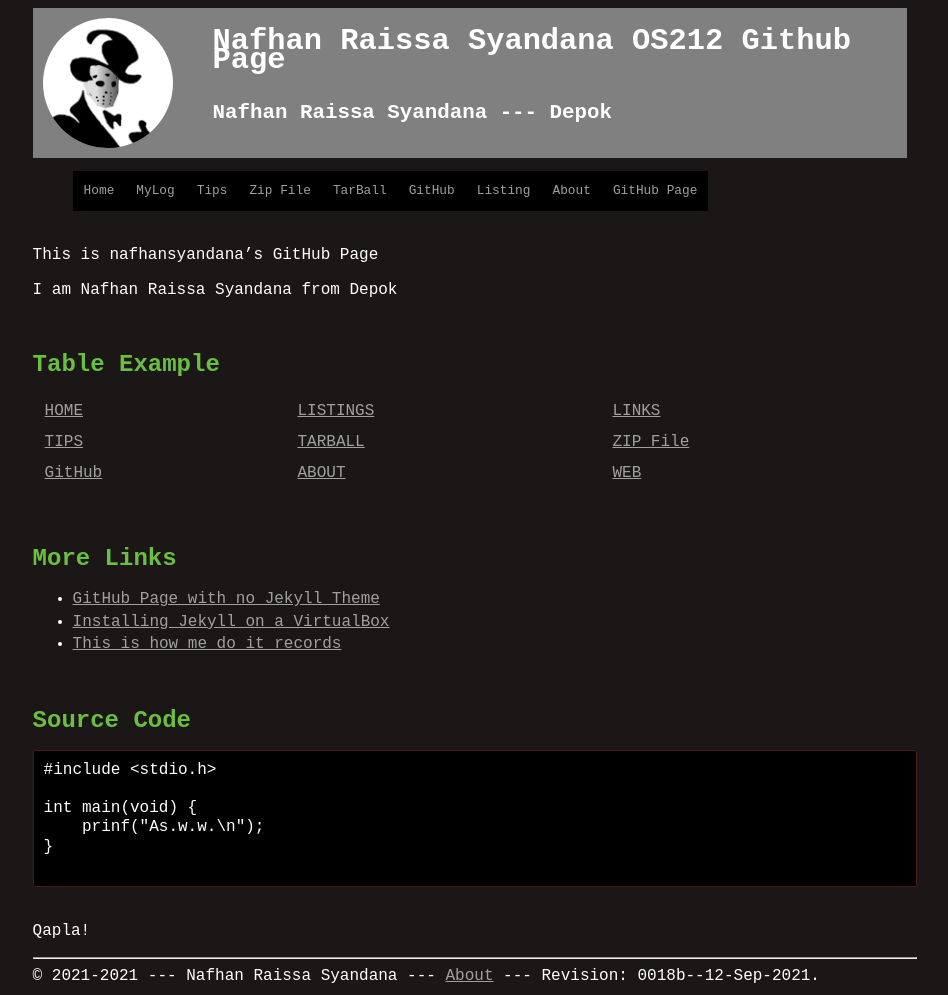
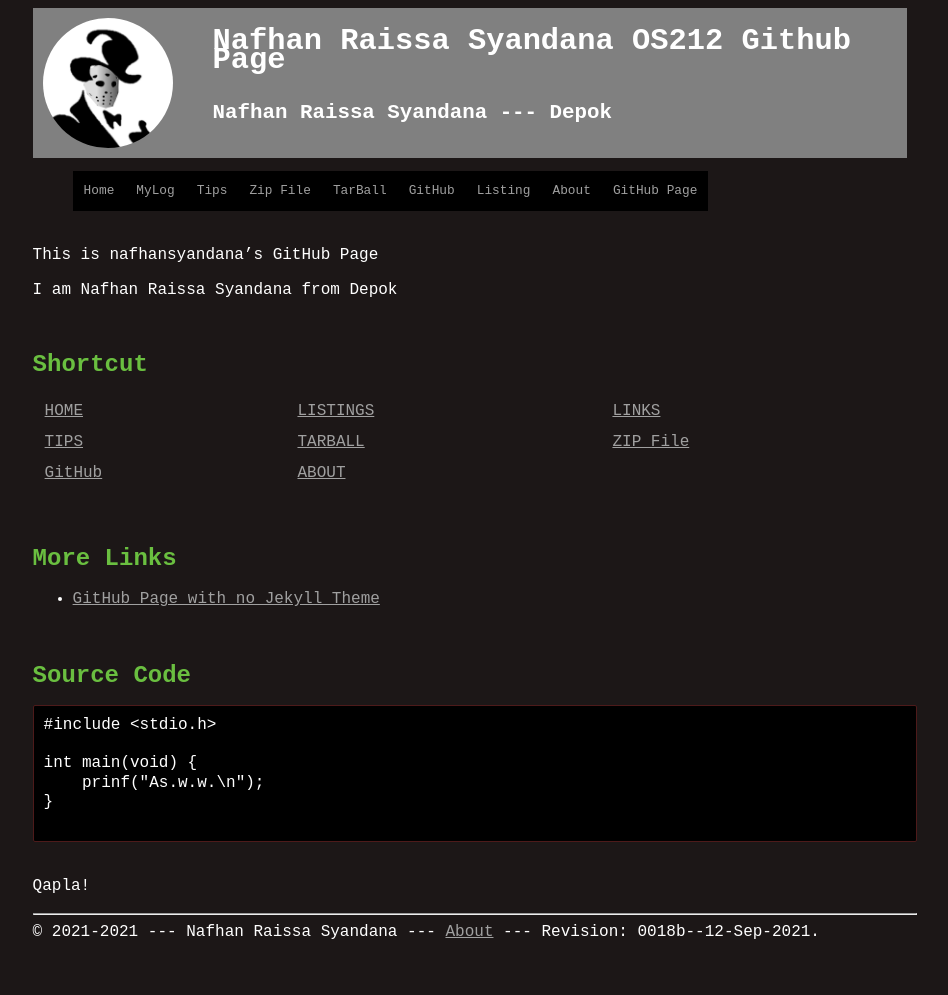
Before and after one commit to nafhansyandana/os212, a Jekyll site: the page built from index.md, in a window 1280 px wide. Shown: the whole page, without its empty margins (165-1113 px from the left). Built offline with Jekyll 4.4.1, drawn with Linux system fonts in a browser that asks for light colours; after the commit the page ends 950 px from its top, so only the background shows below that.

Commit message:
Update index.md

```diff
--- a/index.md
+++ b/index.md
@@ -7,18 +7,16 @@ This is nafhansyandana's GitHub Page
 I am Nafhan Raissa Syandana from Depok
 
 <br>
-## Table Example
+## Shortcut
 
 | [HOME]({{ site.baseurl }}/) | [LISTINGS]({{ site.baseurl }}/000.html) | [LINKS]({{ site.baseurl }}/LINKS/) |
 | [TIPS]({{ site.baseurl }}/TIPS/) | [TARBALL]({{ site.baseurl }}/template.tar.bz2) | [ZIP File]({{ site.baseurl }}/template.zip) |
-| [GitHub]({{ site.urlgithub }}) | [ABOUT]({{ site.baseurl }}/ABOUT/) | [WEB]({{ site.urlweb }}) |
+| [GitHub]({{ site.urlgithub }}) | [ABOUT]({{ site.baseurl }}/ABOUT/) |
 
 <br>
 ## More Links
 
 * [GitHub Page with no Jekyll Theme](https://doit.vlsm.org/001.md)
-* [Installing Jekyll on a VirtualBox](https://doit.vlsm.org/005.md)
-* [This is how me do it records](https://doit.vlsm.org/)
 
 <br>
 ## Source Code
```
